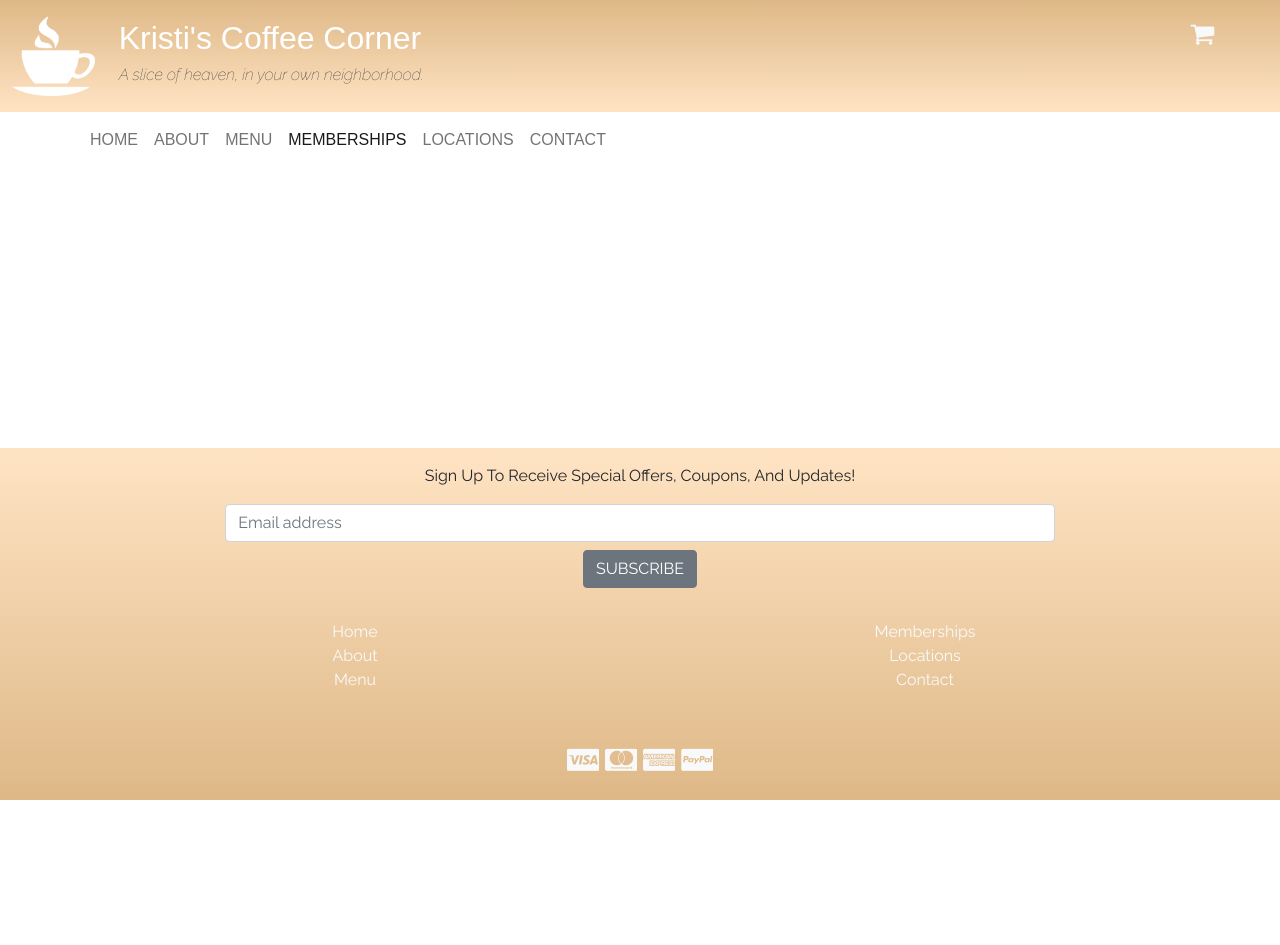
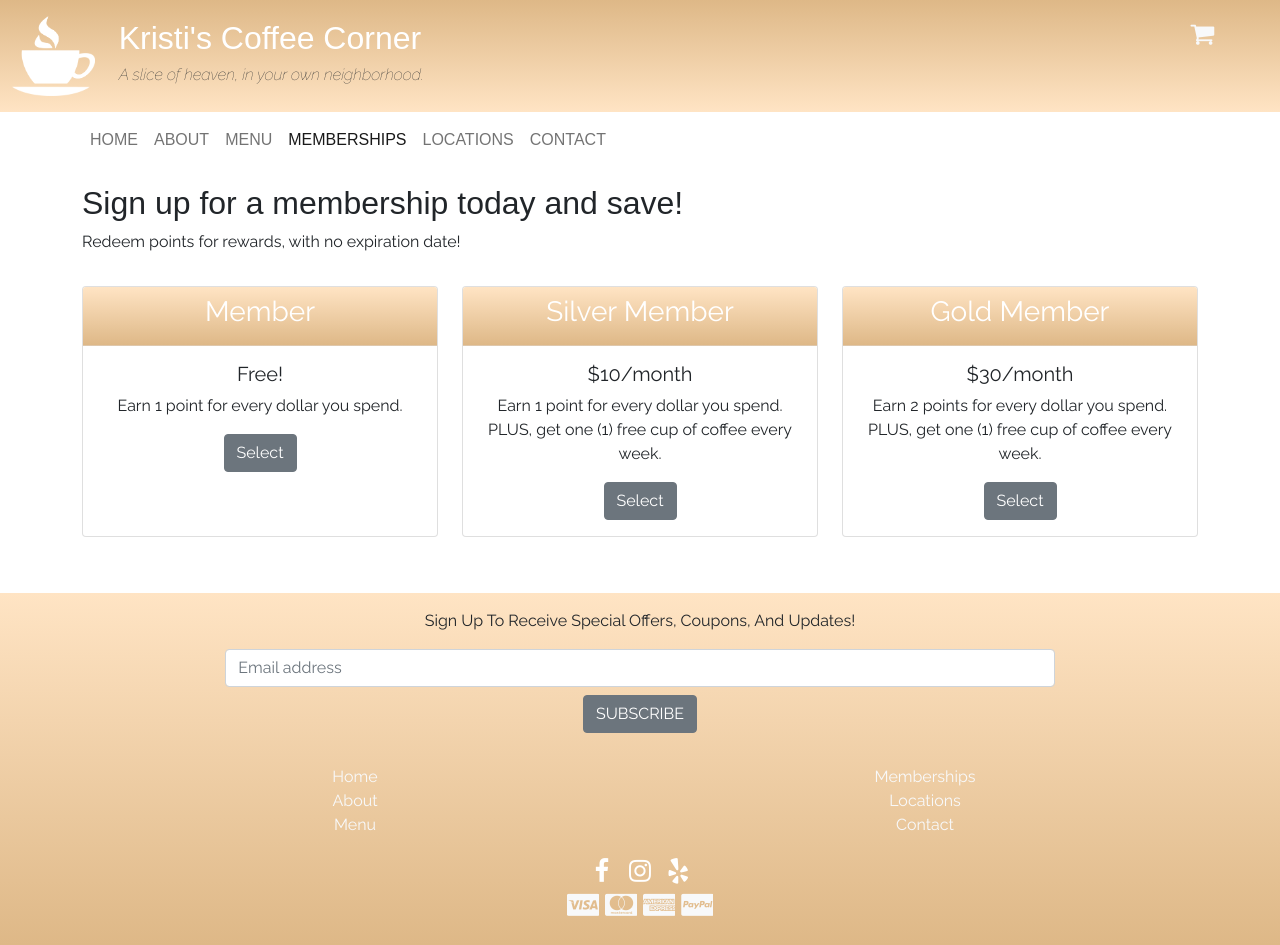
Before and after one commit to kfoxzz/coffeecorner, a website: page memberships.html in a window 1280 px wide. Before the commit the page ends 800 px from the top, so only its background shows below. Drawn offline with nearby package versions, Linux system fonts and the light colour scheme; a web font is replaced by a local one.

Commit message:
Added membership options

```diff
--- a/css/styles.css
+++ b/css/styles.css
@@ -43,3 +43,8 @@ footer {
 .menu .menu-text {
     font-family: 'Raleway', sans-serif;
 }
+
+.card-header {
+    background-image: linear-gradient(bisque, BurlyWood);
+    color: white;
+}
--- a/memberships.html
+++ b/memberships.html
@@ -73,6 +73,61 @@
     </nav>
 
 
+    <div class="container my-3">
+        <div class="row">
+            <div class="col">
+                <h2>Sign up for a membership today and save!</h2>
+                <p>Redeem points for rewards, with no expiration date!</p>
+            </div>
+        </div>
+
+        <div class="row mb-4 membership">
+            <div class="col-12 col-md-4 my-3">
+                <div class="card text-center h-100">
+                    <div class="card-header">
+                        <h3>Member</h3>
+                    </div>
+                    <div class="card-body">
+                        <h5 class="card-title">Free!</h5>
+                        <p class="card-text">Earn 1 point for every dollar you spend.</p>
+                        <a href="#" class="btn btn-secondary" type="button" role="button">Select</a>
+                    </div>
+                </div>
+            </div>
+            <div class="col-12 col-md-4 my-3">
+                <div class="card text-center h-100">
+                    <div class="card-header">
+                        <h3>Silver Member</h3>
+                    </div>
+                    <div class="card-body">
+                        <h5 class="card-title">$10/month</h5>
+                        <ul class="card-text list-unstyled">
+                            <li>Earn 1 point for every dollar you spend.</li>
+                            <li>PLUS, get one (1) free cup of coffee every week.</li>
+                        </ul>
+                        <a href="#" class="btn btn-secondary" type="button" role="button">Select</a>
+                    </div>
+                </div>
+            </div>
+            <div class="col my-3">
+                <div class="card text-center h-100">
+                    <div class="card-header">
+                        <h3>Gold Member</h3>
+                    </div>
+                    <div class="card-body">
+                        <h5 class="card-title">$30/month</h5>
+                        <ul class="card-text list-unstyled">
+                            <li>Earn 2 points for every dollar you spend.</li>
+                            <li>PLUS, get one (1) free cup of coffee every week.</li>
+                        </ul>
+                        <a href="#" class="btn btn-secondary" type="button" role="button">Select</a>
+                    </div>
+                </div>
+            </div>
+        </div>
+    </div>
+
+
     <footer class="footer mt-auto pb-3">
         <div class="container-fluid py-3 mt-0">
             <div class="row">
@@ -121,9 +176,9 @@
             </div>
             <div class="row">
                 <div class="col text-center">
-                    <a class="btn btn-social-icon" href="http://facebook.com/"><i class="fas fa-facebook-f"></i></a>
-                    <i class="fas fa-camera"></i>
-                    <i class="fas fa-camera"></i>
+                    <a class="btn btn-social-icon" href="http://facebook.com/"><i class="fa fa-facebook text-white"></i></a>
+                    <a class="btn btn-social-icon" href="http://instagram.com/"><i class="fa fa-instagram text-white"></i></a>
+                    <a class="btn btn-social-icon" href="http://yelp.com/"><i class="fa fa-yelp text-white"></i></a>
                 </div>
             </div>
             <div class="row mb-2">
```
Also changed, not shown: index.html (+1 -1 lines).
